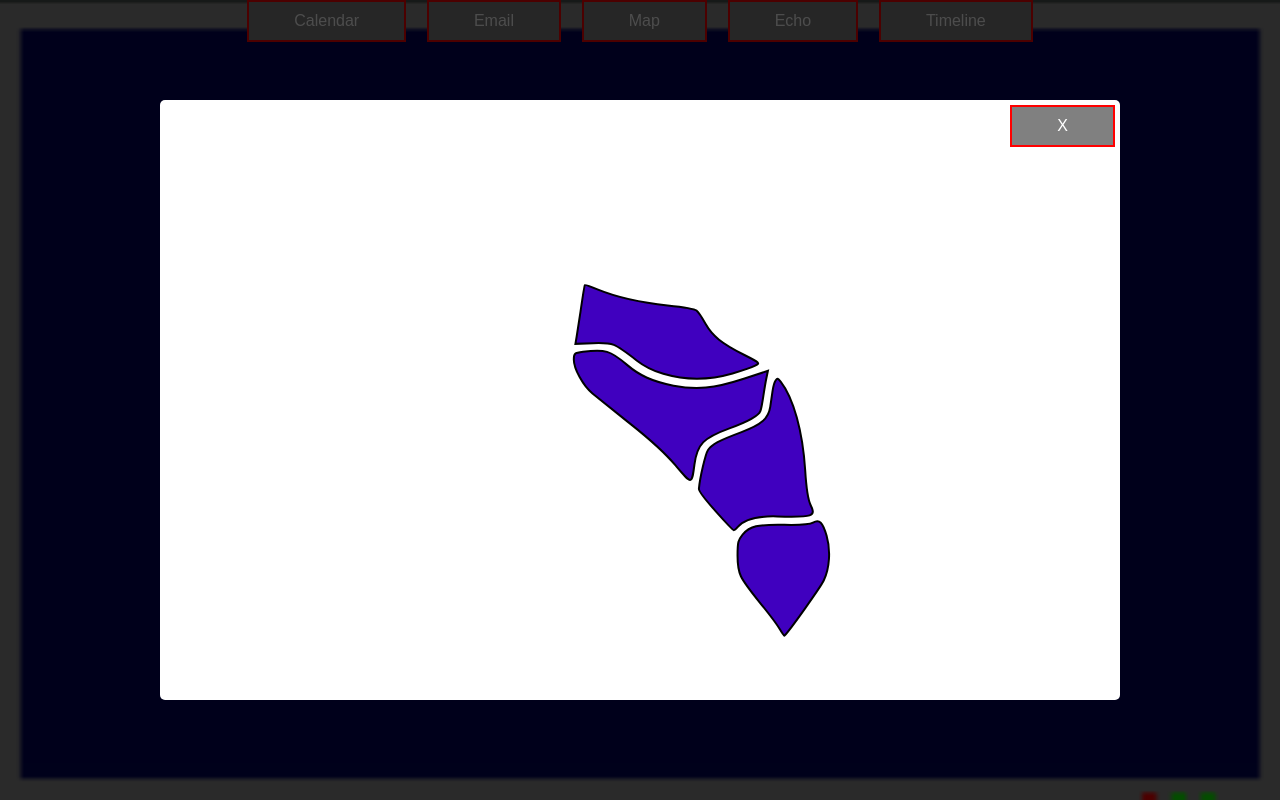
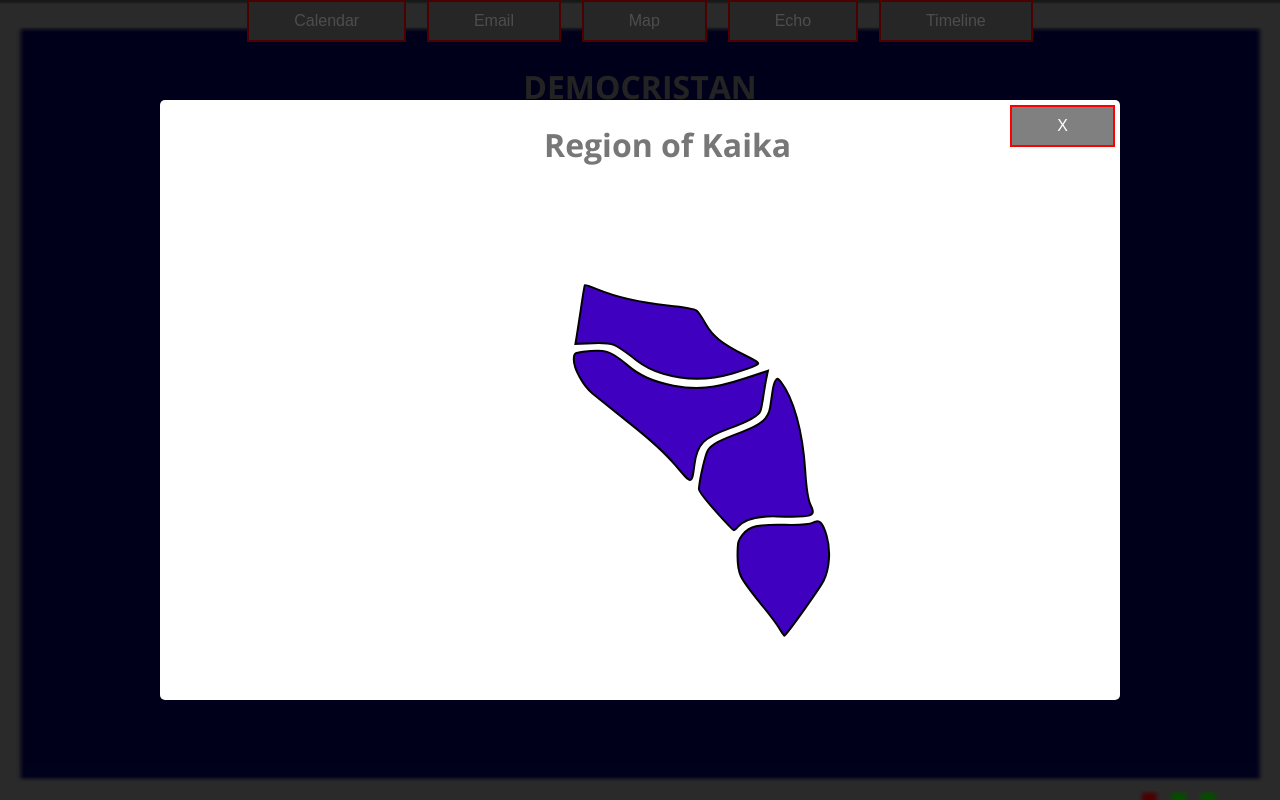
Before and after one commit to RunAroundInCircles/Breaking-Democracy, a React (Create React App) app in the folder application/: page /Map/1 in a window 1280 px wide. Built offline with nearby package versions, Linux system fonts and the light colour scheme.

Commit message:
Got all Region and Districts to display in Map

```diff
--- a/application/src/Components/Email/EmailList.js
+++ b/application/src/Components/Email/EmailList.js
@@ -63,7 +63,7 @@ class EmailList extends Component {
         return(
             <div className="email-list">
                 {/*&nbsp adds a single space before Inbox that lines up the word Inbox with the other emails when being displayed.*/}
-				<h1 className = "Inbox">&nbsp;Inbox</h1>
+				        <h1 className = "Inbox">&nbsp;Inbox</h1>
                 {emails}
             </div>
         )
--- a/application/src/Components/Map/Map.css
+++ b/application/src/Components/Map/Map.css
@@ -4,6 +4,7 @@
 
 .map-app svg > g > path:hover {
 	fill: gold !important;
+	visibility: visible;
 }
 
 .region-map svg > g > path {
--- a/application/src/Components/Map/Map.js
+++ b/application/src/Components/Map/Map.js
@@ -45,9 +45,15 @@ class Map extends Component{
 	 */
 	render(){
 		var svg = {
-			__html: country //Formats the map to be inserted as InnnerHTML
+			__html: country //Formats the map to be inserted as InnerHTML
 		}
-		return <div className="country-map" dangerouslySetInnerHTML={svg} ref={this.mapRef}/> //Uses svg to display map
+		return (
+			<div>
+				<h1 id="region-name">DEMOCRISTAN</h1>
+				{/*Uses svg to display map*/}
+				<div className="country-map" dangerouslySetInnerHTML={svg} ref={this.mapRef}/>
+			</div>
+		);
 	}
 
 	/**
@@ -56,6 +62,7 @@ class Map extends Component{
 	 */
 	componentDidMount() {
 		var func = this.props.onSelect; //Allows access to onSelect within the forEach
+
 		//Iterates through all paths within the svg and attaches the click event to each path and gives them their unique color
 		this.mapRef.current.querySelectorAll('g > path').forEach((region, index) => {
 			var i;
@@ -70,10 +77,22 @@ class Map extends Component{
 			var color = 'rgb(' + (red/100)*255 + ', 0, ' + (blue/100)*255 + ')'; //Formats colors to be used
 			region.style.setProperty("fill", color);
 			region.style.setProperty("fill:hover", 'gold');
+			//Function to display the name of the Region that is being hovered over
+
+			var name = this.props.regionDistrictNames[index][0]
+			region.addEventListener('mouseover', function(event) {
+				var regionName = document.getElementById('region-name');
+				regionName.innerText = "Region of " + name;
+			});
+			//Function to display the name of the Democristan if no region is being hovered over
+			region.addEventListener('mouseout', function(event) {
+				var regionName = document.getElementById('region-name');
+				regionName.innerText = "Country of Democristan";
+			});
 			region.addEventListener('click', function(event) {
 				//Decides which region map to show based on what region is clicked on
 				func(index);
-			})
+			});
 		});
 	}
 }
--- a/application/src/Components/Map/MapApp.js
+++ b/application/src/Components/Map/MapApp.js
@@ -37,7 +37,9 @@ class MapApp extends Component {
    */
     constructor(props) {
         super(props);
-        this.setSelectedRegion = this.setSelectedRegion.bind(this); //Bind MapApp to this for setSelectedRegion
+
+        //Bind MapApp to this for setSelectedRegion
+        this.setSelectedRegion = this.setSelectedRegion.bind(this);
     }
 
   /**
@@ -47,7 +49,7 @@ class MapApp extends Component {
     render() {
         return(
             <div className="map-app">
-                <Map onSelect={this.setSelectedRegion} pollData={this.props.pollData}/>
+                <Map onSelect={this.setSelectedRegion} pollData={this.props.pollData} regionDistrictNames={this.props.regionDistrictNames}/>
             </div>
         )
     }
--- a/application/src/Components/Map/MapRegion.js
+++ b/application/src/Components/Map/MapRegion.js
@@ -40,14 +40,24 @@ import region8 from '../../Resources/Maps/Region-8.svg.js';
  */
 function MapRegion(props) {
     const colors = useState(props.pollData[props.region]);
+    //Applies coloring to the districts after the page is rendered
 
-    //Applies coloring to the districts after the page is rendered
     useEffect(() => {
         document.querySelectorAll('g > path[id~=district]').forEach((district, index) => {
+            var districtName = document.getElementById('district-name');
+            districtName.innerText = "Region of " + props.regionDistrictNames[props.region][0];
             var color = 'rgb(' + (colors[0][index]/100)*255 +
                 ', 0, ' +
                 (1- (colors[0][index]/100))*255 + ')'; //Formats colors to be used
             district.style.setProperty("fill", color);
+            //Function to display the name of the District that is being hovered over
+            district.addEventListener('mouseover', function(event) {
+                districtName.innerText = (index+1) + ": " + props.regionDistrictNames[props.region][index+1] + " District";
+      			});
+            //Function to display the name of the Region if no district is being hovered over
+            district.addEventListener('mouseout', function(event) {
+      				  districtName.innerText = "Region of " + props.regionDistrictNames[props.region][0];
+            });
         });
     });
 
@@ -65,7 +75,7 @@ function MapRegion(props) {
 
     //svg stores the raw html of the regional svg map to be inserted into the div
     var svg = {
-        __html: regions[props.region] //Formats the map to be inserted as InnnerHTML
+        __html: regions[props.region] //Formats the map to be inserted as InnerHTML
     }
     return (
         //This div is the shadow that blocks the country map from being clicked on
@@ -88,11 +98,17 @@ function MapRegion(props) {
                 position: 'absolute',
                 justifyContent: 'center'
             }}>
+            {/*This header is where the name of the region and district is displayed*/}
+            <h1 id="district-name" style={{position: 'absolute',
+                alignItems: 'center',
+                justifyContent: 'center',
+                left: '40%'
+            }}></h1>
                 {/*This link acts as a back button allowing the user to redirect to Map*/}
                 <Link to='/Map' >
                     <Button style={{top: 5, right: 5, position: 'absolute'}}>
-						<span>X</span>
-					</Button>
+						              <span>X</span>
+					          </Button>
                 </Link>
                 {/*This div contains the regional map*/}
                 <div className="region-map"
--- a/application/src/MainPage.js
+++ b/application/src/MainPage.js
@@ -68,6 +68,17 @@ class MainPage extends Component{
 				6: [70, 25, 89, 34],
 				7: [21, 12, 37]
 			},
+      //regionDistrictNames stores all of the names of the regions and districts to be displayed on the map the first name in the array is the region, all subsequent are districts
+  		regionDistrictNames: {
+  				0: ["Saika","Rakka","Feidler","Larch","Broon","Lona La","Oglad","Prock"],
+  				1: ["Kaika","Ash","Holly","Kefler","Darby"],
+  				2: ["Flaze","Gretroit","Hearth","Magdo","Garde"],
+  				3: ["Libdove","Moka","Agon","Veera"],
+  				4: ["Osco","Proe","Haley"],
+  				5: ["Warren Central", "Warren Central"],
+  				6: ["Dukaste","Locke","Rehlat","Selia","Dukaste City"],
+  				7: ["Wegruesoe","Zaftan","Blektan","Wegruesoe City"]
+  		},
 			eventsCompleted: [],
 			turnStartDate: new Date(2020, 2, 1, 0, 0, 0, 0)
 		}
@@ -193,9 +204,9 @@ class MainPage extends Component{
 							<EmailApp emails={emails}/>
 						</Route>
 						<Route path='/Map'>
-							<MapApp pollData={this.state.pollData}/>
+							<MapApp pollData={this.state.pollData} regionDistrictNames={this.state.regionDistrictNames}/>
 							<Route path='/Map/:id' render={(props)=>{
-									return <MapRegion region={props.match.params.id} pollData={this.state.pollData}/>
+									return <MapRegion region={props.match.params.id} pollData={this.state.pollData} regionDistrictNames={this.state.regionDistrictNames}/>
 								}
 							}/>
 						</Route>
```
